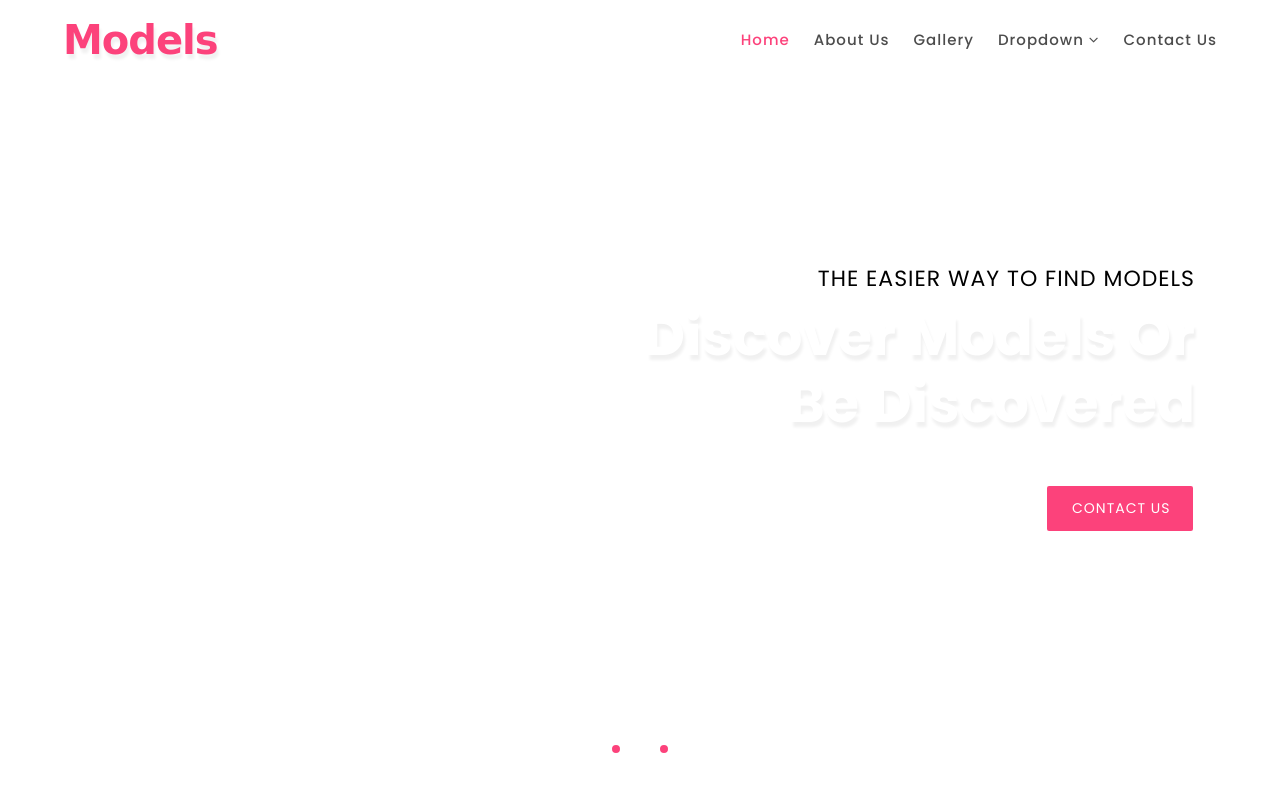
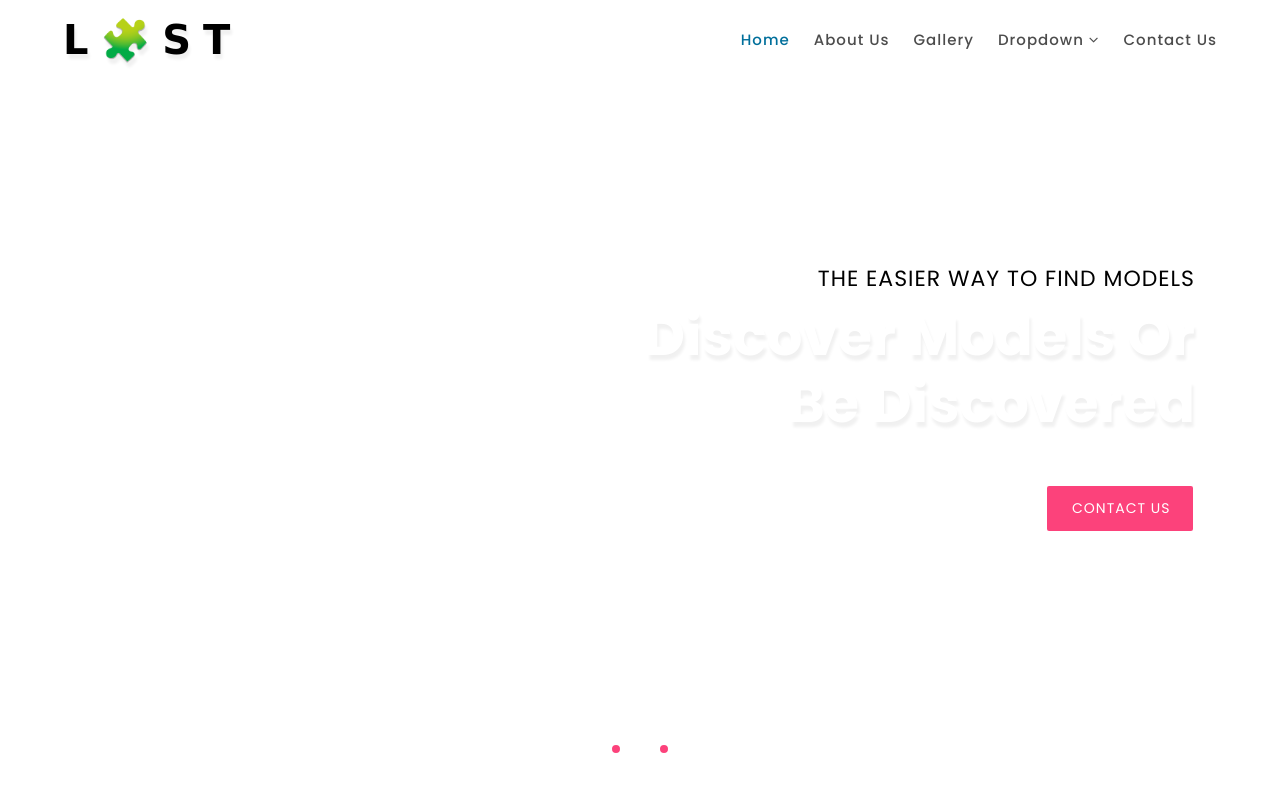
Before and after one commit to NyonjeeZeogar/LostPieceClothingBrand, a plain HTML site: page index.html in a window 1280 px wide. Shown: the top 800 px of the page. Drawn offline with Linux system fonts and the light colour scheme; a web font is replaced by a local one.

Commit message:
Update html and css file

```diff
--- a/assets/css/style.css
+++ b/assets/css/style.css
@@ -128,7 +128,7 @@ nav {
     font-weight: 700;
     font-size: 40px;
     letter-spacing: -1px;
-    color: #FC427B;
+    color: black;
     text-shadow: 2px 5px 3px rgba(0, 0, 0, 0.06);
     padding: 0;
     font-family: 'Srisakdi', cursive;
@@ -189,7 +189,7 @@ nav ul li ul li:hover {
 
 .menu li.active a,
 .menu li a:hover {
-    color: #FC427B;
+    color: rgb(0, 111, 155);
     transition: 0.5s all;
     -webkit-transition: 0.5s all;
     -moz-transition: 0.5s all;
--- a/index.html
+++ b/index.html
@@ -52,7 +52,7 @@ License URL: http://creativecommons.org/licenses/by/3.0/
 				<div class="header d-md-flex justify-content-between align-items-center py-3 px-xl-5 px-lg-3 px-2">
 					<!-- logo -->
 					<div id="logo">
-						<h1><a class="" href="index.html">Models</a></h1>
+						<h1><a class="" href="index.html">L 🧩 S T</a></h1>
 					</div>
 					<!-- //logo -->
 					<!-- nav -->
```
